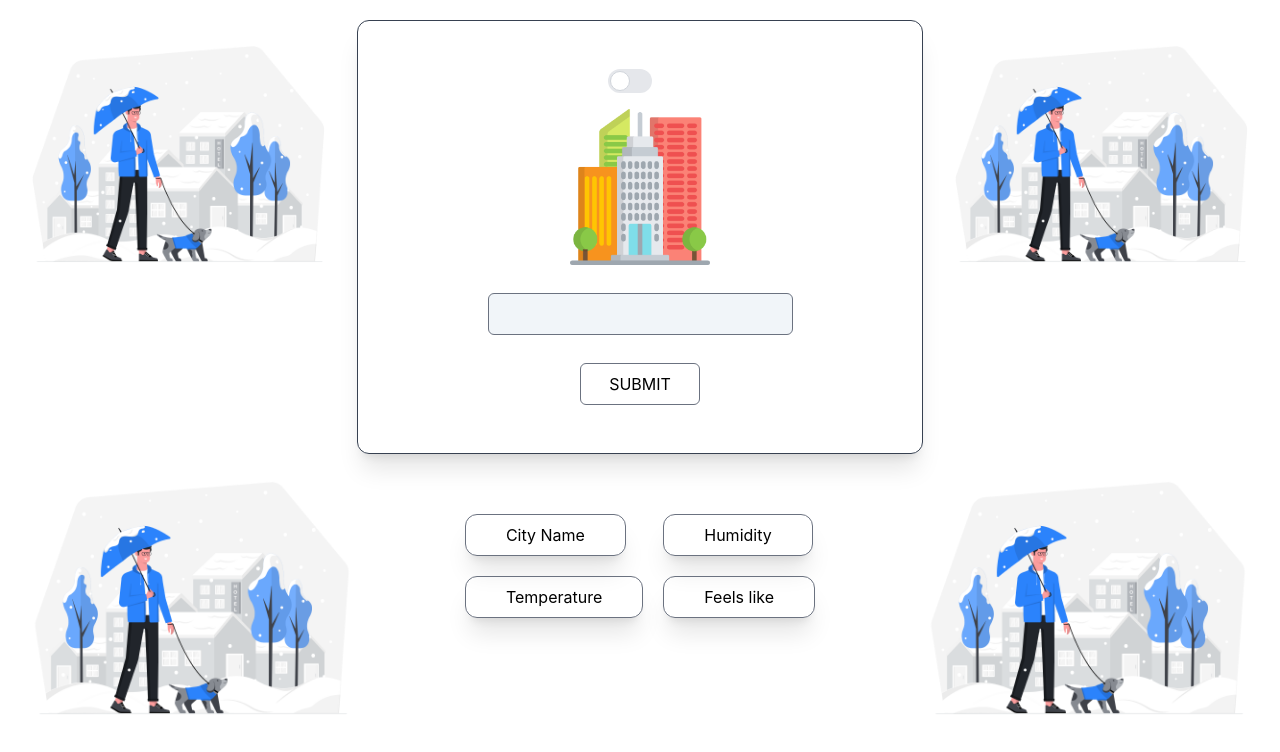
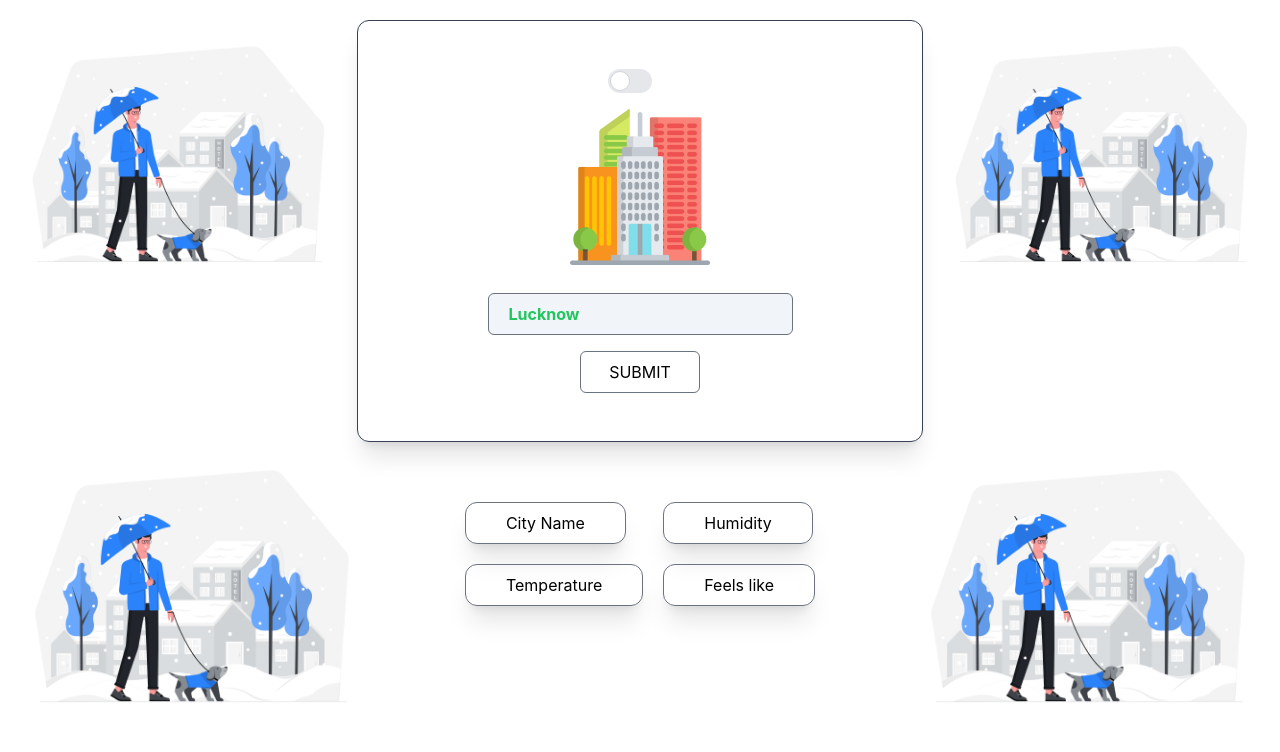
Before and after one commit to ashutoshofficial25/weather-app, a React (Create React App) app: page / in a window 1280 px wide. Shown: the top 752 px of the page. Built offline with nearby package versions, Linux system fonts and the light colour scheme; no server answers.

Commit message:
weather icon

```diff
--- a/src/components/CityCard.jsx
+++ b/src/components/CityCard.jsx
@@ -2,10 +2,10 @@ import React, { useContext, useState } from "react";
 import { ThemeContext } from "../context/ThemeContext";
 import cityImage from "../static/city.png";
 
-const CityCard = ({ setLocation }) => {
+const CityCard = ({ location = "", setLocation, condition }) => {
   const { toggle, dark } = useContext(ThemeContext);
   const [enabled, setEnabled] = useState(false);
-  const [search, setSearch] = useState("");
+  const [search, setSearch] = useState(location);
 
   const handleSubmit = (e) => {
     e.preventDefault();
@@ -38,11 +38,12 @@ const CityCard = ({ setLocation }) => {
       </div>
       <div>
         <input
-          className="input border border-gray-500 px-5 my-3 py-2 text-green-500 font-bold rounded-md bg-slate-100 outline-none "
+          className="input border border-gray-500 px-5 mt-3 py-2 text-green-500 font-bold rounded-md bg-slate-100 outline-none "
           value={search}
           onChange={(e) => setSearch(e.target.value)}
         />
       </div>
+
       <div>
         <button
           type="sumbit"
@@ -52,6 +53,12 @@ const CityCard = ({ setLocation }) => {
           SUBMIT
         </button>
       </div>
+      {condition && (
+        <div className="flex items-center justify-center">
+          <img className="w-10" src={condition.icon} alt="weather" />
+          <span className="text">{condition?.text}</span>
+        </div>
+      )}
     </div>
   );
 };
--- a/src/components/WeatherCard.jsx
+++ b/src/components/WeatherCard.jsx
@@ -4,6 +4,7 @@ const WeatherCard = ({ title = "", value = "" }) => {
   return (
     <div className="border px-10 my-5  py-2 border-gray-500 w-fit rounded-xl shadow-xl">
       <div>{title}</div>
+
       <div>{value}</div>
     </div>
   );
--- a/src/homepage/index.js
+++ b/src/homepage/index.js
@@ -42,7 +42,15 @@ const Homepage = () => {
           <img src={leftOne} alt="left-1" />
         </div>
         <div className="center">
-          <CityCard setLocation={setLocation} />
+          <CityCard
+            location={location}
+            setLocation={setLocation}
+            condition={
+              weatherData
+                ? weatherData?.current?.condition
+                : { icon: "", text: "" }
+            }
+          />
         </div>
         <div className="right w-96">
           <img src={leftOne} alt="left-1" />
```
